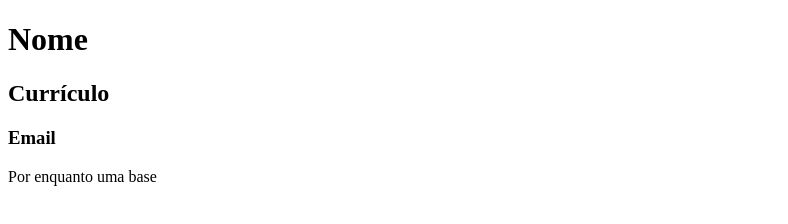
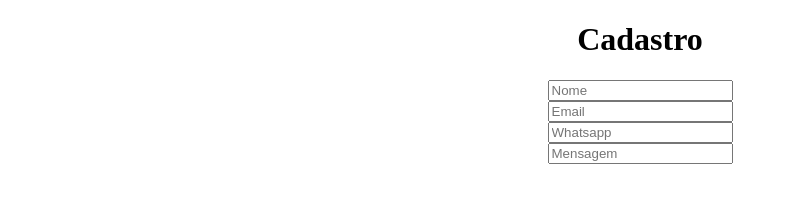
Before and after one commit to olucasfracaro/EmpregaMais, a plain HTML site: page frontend/index.html in a window 1280 px wide. Shown: the whole page, without its empty margins (0-788 px from the left). Drawn offline with Linux system fonts and the light colour scheme.

Commit message:
Input e centralização da tabela

```diff
--- a/frontend/index.html
+++ b/frontend/index.html
@@ -1,12 +1,38 @@
 <!DOCTYPE html>
-<html lang="en">
+<html lang="pt-br">
 <head>
     <meta charset="UTF-8">
     <meta name="viewport" content="width=device-width, initial-scale=1.0">
-    <title>Metroform</title>
+
+    <title>Cadastro - Metroform</title>
 </head>
 <body>
-    <h1>Nome</h1> <h2>Currículo</h2> <h3>Email</h3>
-    <p>Por enquanto uma base</p>
+    <header class="holder">
+        <h1 style="text-align: center;";>Cadastro</h1>
+
+    </header class="holder">
+
+
+      <div class="centralizado">
+    <input type="text" placeholder="Nome">
+    </div>
+    <div class="centralizado">
+    <input type="text" placeholder="Email">
+    </div>
+    <div class="centralizado">
+    <input type="text" placeholder="Whatsapp">
+    </div>
+    <div class="centralizado">
+    <input type="text" placeholder="Mensagem">
+    </div>
+
+<style>
+         .centralizado {
+    display: flex;
+    justify-content: center;
+  }
+      </style>
+
+
 </body>
 </html>
```
